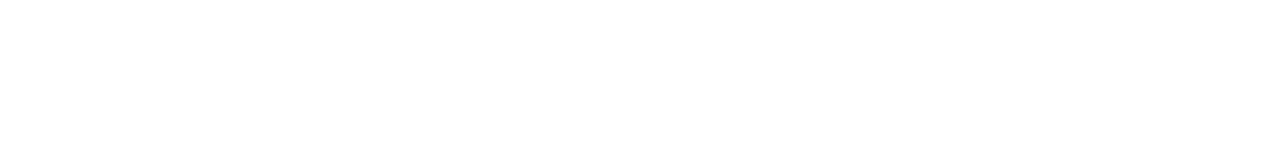
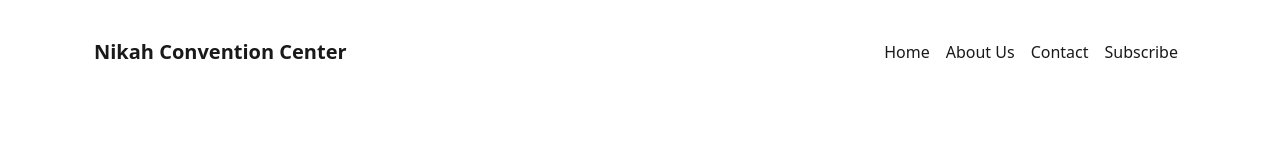
Before and after one commit to SharifKhalid/Convention-Center, a plain HTML site: page index.html in a window 1280 px wide. Drawn offline with nearby package versions, Linux system fonts and the light colour scheme.

Commit message:
nav menu

```diff
--- a/index.html
+++ b/index.html
@@ -10,6 +10,23 @@
 </head>
 <body>
     <header>
+            <!-- Nav Menu -->
+            <nav class="navbar navbar-expand-lg navbar-light bg-white ">
+                <div class="container p-4">
+                  <a class="navbar-brand fw-bold" href="#">Nikah Convention Center</a>
+
+                    <div class="navbar-nav ">
+                      <a class="nav-link active fw-normal" aria-current="page" href="#">Home</a>
+                      <a class="nav-link active" aria-current="page" href="#">About Us</a>
+                      <a class="nav-link active" aria-current="page" href="#">Contact</a>
+                      <a class="nav-link active" aria-current="page" href="#">Subscribe</a>
+                    </div>
+
+                </div>
+              </nav>
+
+            <!-- Slide -->
+
 
     </header>
 
```
